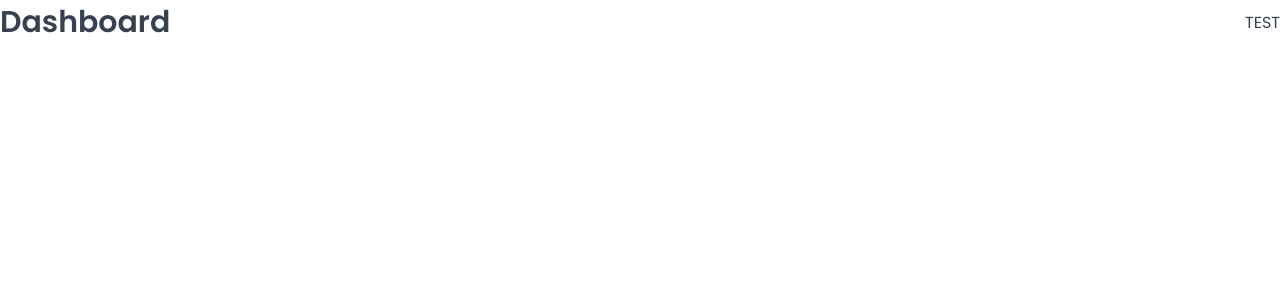
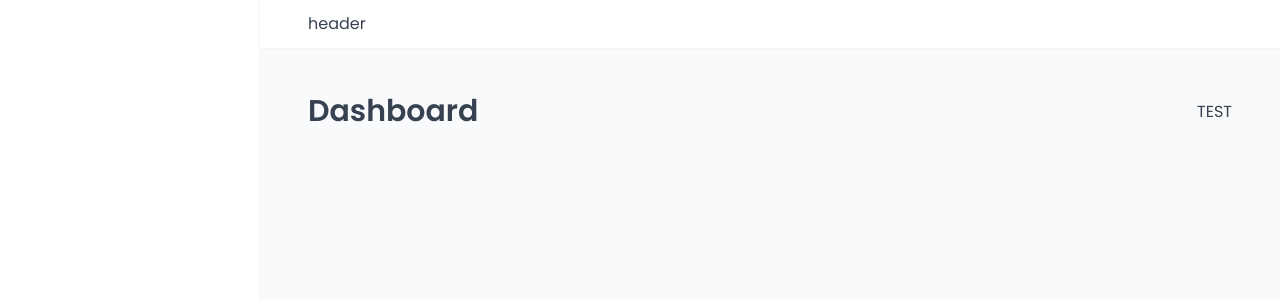
Before and after one commit to Sophianx234/the-wild-oasis, a React (Vite) app: page /dashboard in a window 1280 px wide. Shown: the top 300 px of the page. Built offline with nearby package versions, Linux system fonts and the light colour scheme; a web font is replaced by a local one.

Commit message:
implementing appLayout

```diff
--- a/src/App.jsx
+++ b/src/App.jsx
@@ -1,4 +1,4 @@
-import { BrowserRouter, Route, Routes } from "react-router-dom"
+import { BrowserRouter, Navigate, Route, Routes } from "react-router-dom"
 import Dashboard from "./pages/Dashboard"
 import Bookings from "./pages/Bookings"
 import Cabins from "./pages/Cabins"
@@ -8,6 +8,7 @@
 import Account from './pages/Account'
 import PageNotFound from './pages/PageNotFound'
 import GlobalStyles from "./styles/GlobalStyles"
+import AppLayout from "./ui/AppLayout"
 
 function App() {
   return (
@@ -15,13 +16,16 @@
     <GlobalStyles/>
       <BrowserRouter>
       <Routes>
-        <Route index element={<Dashboard/>}/>
+        <Route element={<AppLayout/>}>
+
+        <Route index element={<Navigate to='dashboard' replace/>} />
         <Route path="/dashboard" element={<Dashboard/>}/>
         <Route path="/bookings" element={<Bookings/>}/>
         <Route path="/cains" element={<Cabins/>}/>
         <Route path="/users" element={<Users/>}/>
         <Route path="/settings" element={<Settings/>}/>
         <Route path="/account" element={<Account/>}/>
+        </Route>
         <Route path="/login" element={<Login/>}/>
         <Route path="*" element={<PageNotFound/>}/>
 
--- /dev/null
+++ b/src/ui/AppLayout.jsx
@@ -0,0 +1,31 @@
+import { Outlet } from "react-router-dom"
+import Header from "./Header"
+import Sidebar  from "./sidebar"
+import styled from "styled-components"
+
+const Main = styled.main`
+  background-color: var(--color-grey-50);nd-color: orangered;
+
+  padding: 4rem 4.8rem 6.4rem;
+`
+const StyledAppLayout = styled.div`
+display:grid;
+height:100vh;
+grid-template-columns:26rem 1fr;
+grid-template-rows:auto 1fr `
+
+
+function AppLayout() {
+    return (
+        <StyledAppLayout>
+
+            <Header/>
+            <Sidebar/>
+            <Main>
+            <Outlet/>
+            </Main>
+        </StyledAppLayout>
+    )
+}
+
+export default AppLayout
--- /dev/null
+++ b/src/ui/Header.jsx
@@ -0,0 +1,18 @@
+import styled from "styled-components"
+
+function Header() {
+    const StyledHeader = styled.header`
+
+        background-color: var(--color-grey-0);nd-color: orangered;
+        padding: 1.2rem 4.8rem;
+        border-bottom: 1px solid var(--color-grey-100);
+
+    `
+    return (
+        <StyledHeader>
+            header
+        </StyledHeader>
+    )
+}
+
+export default Header
--- /dev/null
+++ b/src/ui/Sidebar.jsx
@@ -0,0 +1,18 @@
+import styled from "styled-components"
+
+function Sidebar() {
+    const StyledSidebar =  styled.aside`
+        background-color: var(--color-grey-0);
+        padding: 3.2rem 2.4rem;
+        border-right: 1px solid var(--color-grey-100);
+        grid-row: 1/-1;
+
+    `
+    return (
+        <StyledSidebar>
+
+        </StyledSidebar>
+    )
+}
+
+export default Sidebar
```
